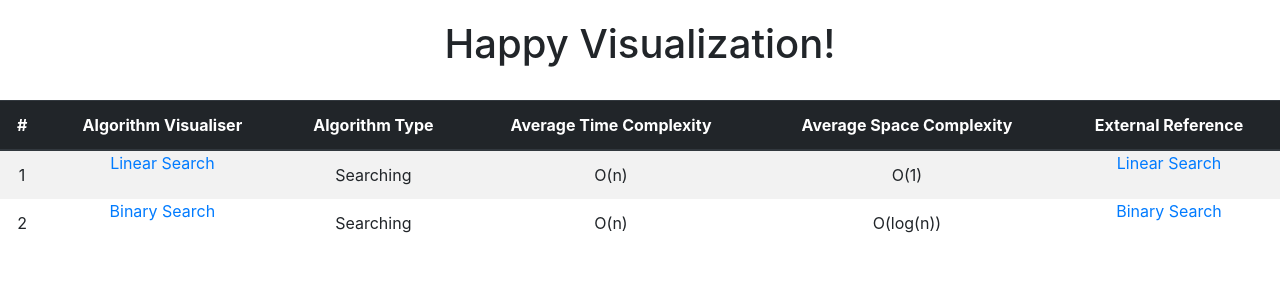
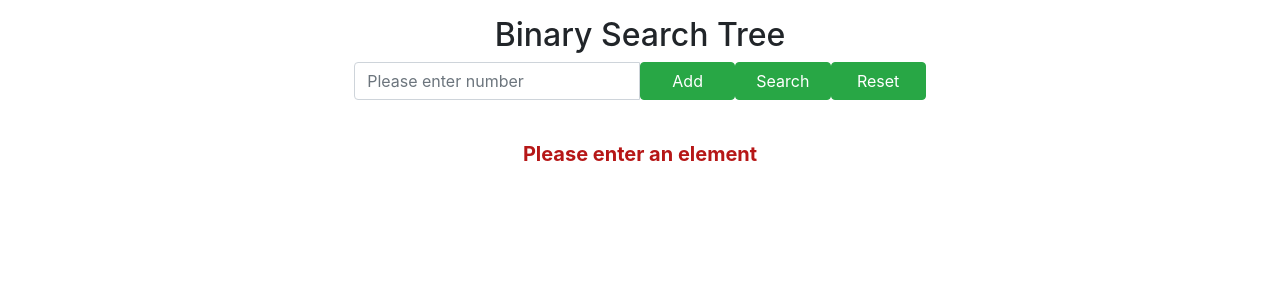
Before and after one commit to Yashwin12/algorithms-visualizer, a React (Create React App) app: page /binary-search-tree in a window 1280 px wide. Shown: the top 300 px of the page. Built offline with nearby package versions, Linux system fonts and the light colour scheme.

Commit message:
Adds BST functionality

```diff
--- a/public/css/App.css
+++ b/public/css/App.css
@@ -65,3 +65,14 @@ h1{
 table td {
   border-top: none !important;
 }
+
+.circle {
+  height: 45px;
+  width: 45px;
+  /* background-color: #bbb; */
+  border-radius: 100%;
+  display: inline-block;
+  line-height: 45px;
+  text-align: center;
+  border: 2px solid black;
+}
--- a/src/App.js
+++ b/src/App.js
@@ -4,6 +4,7 @@ import { Route, Switch, BrowserRouter as Router } from "react-router-dom";
 import LinearSearch from '../src/searchingVisualiser/LinearSearch'
 import LandingPage from '../src/commonUtils/LandingPage'
 import BinarySearch from '../src/searchingVisualiser/BinarySearch'
+import BinarySearchTree from '../src/searchingVisualiser/BinarySearchTree'
 
 
 function App() {
@@ -14,6 +15,7 @@ function App() {
           <Route exact path = "/" component = {LandingPage} />
           <Route path = "/linear-search" component = {LinearSearch} />
           <Route path = "/binary-search" component = {BinarySearch} />
+          <Route path = "/binary-search-tree" component = {BinarySearchTree} />
           <Route path="*" component = {LandingPage} />
         </Switch>
       </Router>
--- /dev/null
+++ b/src/commonUtils/Node.js
@@ -0,0 +1,38 @@
+import React, { Component } from "react";
+
+import * as myConstClass from "../commonUtils/Constants";
+
+class Node extends Component {
+    constructor(props) {
+        super(props);
+        this.state = {
+            rootNode : false
+         };
+    }
+
+    visualizeTree( tree ){
+
+     return(
+         <span className = "circle">
+             {tree.value}
+         </span>
+     );
+
+    }
+
+    render() {
+        let { tree } = this.props;
+
+        if( tree == null )
+            return;
+
+        console.table({tree});
+        return (
+            <div>
+                { this.visualizeTree(tree) }
+            </div>
+        );
+    }
+}
+
+export default Node;
--- /dev/null
+++ b/src/searchingVisualiser/BinarySearchTree.js
@@ -0,0 +1,139 @@
+import React, { Component } from "react";
+
+import Header from "../commonUtils/Header";
+import * as myConstClass from "../commonUtils/Constants";
+import Node from "../commonUtils/Node";
+
+class BinarySearchTree extends Component {
+  constructor(props) {
+    super(props);
+    this.state = {
+        // BSTArray = [],
+        tree : null       // Consists of value, left and right properties
+    };
+  }
+
+  addNode(){
+    let userInput = parseInt( document.getElementById("userInput").value );
+
+    if( !userInput )
+        return;
+
+    let tree = this.state.tree;
+
+    if( tree == null ){
+        // Tree is empty, so we can blindly create new tree from the userInput. The current userInput would be the root node.
+        tree = new BST(userInput);
+    }
+    else{
+        // There is at least one node present, so we can directly call insert method of BST.
+        tree.insert(userInput);
+    }
+
+    // console.log(tree);
+
+    this.setState( { tree } );
+
+  }
+
+  render() {
+      let { tree } = this.state;
+    return (
+      <div>
+        <Header title="Binary Search Tree" />
+
+        <div className="input-group col-xl-11 container justify-content-center">
+          {/*Input bar */}
+          <input
+            type="number"
+            id="userInput"
+            className="form-control col-xl-3"
+            placeholder="Please enter number"
+          />
+
+          {/*Add btn */}
+          <button
+            type="button"
+            onClick={() => this.addNode()}
+            className="btn btn-success col-xl-1"
+            id="search-button"
+            // disabled={buttonDisabled}
+          >
+            Add
+          </button>
+
+          {/*Search btn */}
+          <button
+            type="button"
+            onClick={() => this.findNodeInTree()}
+            className="btn btn-success col-xl-1"
+            id="search-button"
+            // disabled={buttonDisabled}
+          >
+            Search
+          </button>
+
+          {/*Reset btn */}
+          <button
+            type="button"
+            onClick={() => this.BSTReset()}
+            className="btn btn-success col-xl-1"
+            id="search-button"
+            // disabled={buttonDisabled}
+          >
+            Reset
+          </button>
+        </div>
+        <br/>
+
+        {/* Final Tree */}
+        {/* TODO: Complete BST construnction over here using BST class */}
+        {
+            tree != null ?
+            (
+                <Node className="number-found-msg font-weight-bold" tree = {tree}/>
+            ) :
+            (
+                <label className="number-not-found-msg font-weight-bold">Please enter an element</label>
+            )
+        }
+
+      </div>
+    );
+  }
+}
+
+class BST {
+    constructor( value ){
+        this.value = value;
+        this.left = null;
+        this.right = null;
+    }
+
+    insert( value ) {
+        let currentNode = this;
+
+        while ( currentNode != null ){
+            if ( currentNode.value > value ){
+                // Go to the left side of tree
+
+                if( currentNode.left == null ){
+                    currentNode.left = new BST(value);
+                    break;
+                }
+                currentNode = currentNode.left;
+            }
+            else {
+                // Go to the right side of tree
+                if( currentNode.right == null ){
+                    currentNode.right = new BST(value);
+                    break;
+                }
+                currentNode = currentNode.right;
+            }
+        }
+        return this;
+    }
+}
+
+export default BinarySearchTree;
```
